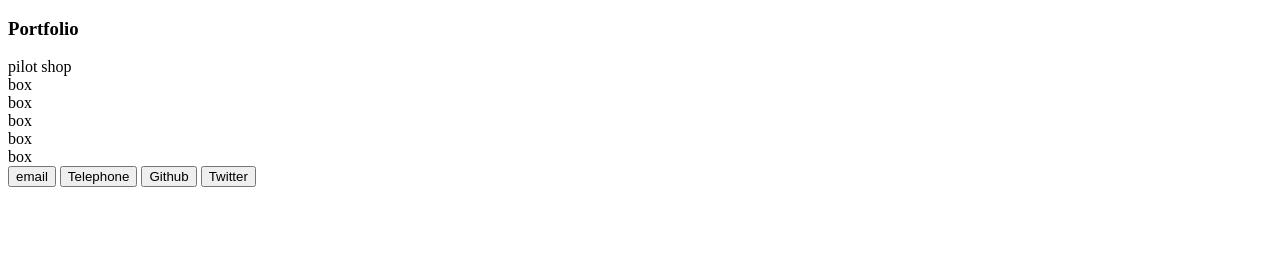
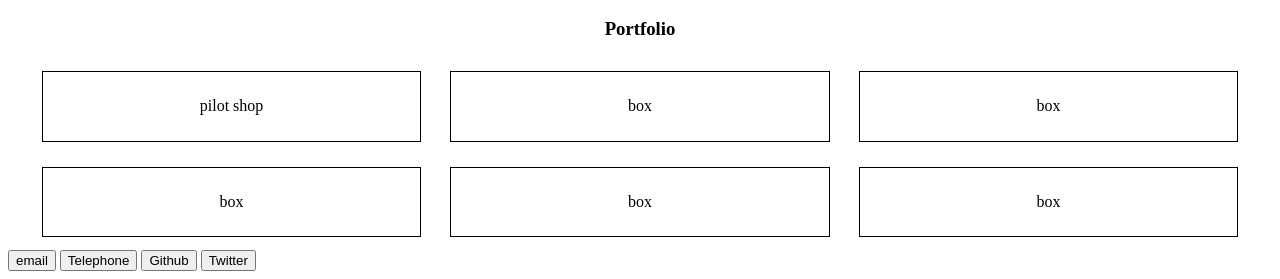
Before and after one commit to fredplatt/portfolio, a PHP site: page / in a window 1280 px wide. Shown: the part 1660-1939 px from the top of the page. Before the commit the page ends 1847 px from the top, so only its background shows below. Run offline with PHP 8.4, Linux system fonts and the light colour scheme.

Commit message:
portfolio section added

```diff
--- a/css/styles.css
+++ b/css/styles.css
@@ -42,6 +42,14 @@ p {
     text-align: left;
 }
 
+.portfolio {
+    text-align: center;
+}
+
 .preview {
-
+    border: 1px solid black;
+    margin: 1%;
+    padding: 2%;
+    display: inline-block;
+    width: 30%;
 }
--- a/index.html
+++ b/index.html
@@ -21,7 +21,7 @@
         <p class="line3">In my free time I enjoy riding my motorcycle, which I often do off-road. It is lovely to get out into the countryside and reconnect with nature, so occasionally I will take a tent or a hammock and have a weekend away from the city, out in the wilderness! Beyond that I enjoy cooking, climbing, playing with my niece and nephews and very occasionally doing absolutely nothing.</p>
         <img src="img/img.png" align="right">
     </main>
-    <div>
+    <div class="portfolio">
         <h3>Portfolio</h3>
         <div class="preview">pilot shop</div>
         <div class="preview">box</div>
```
